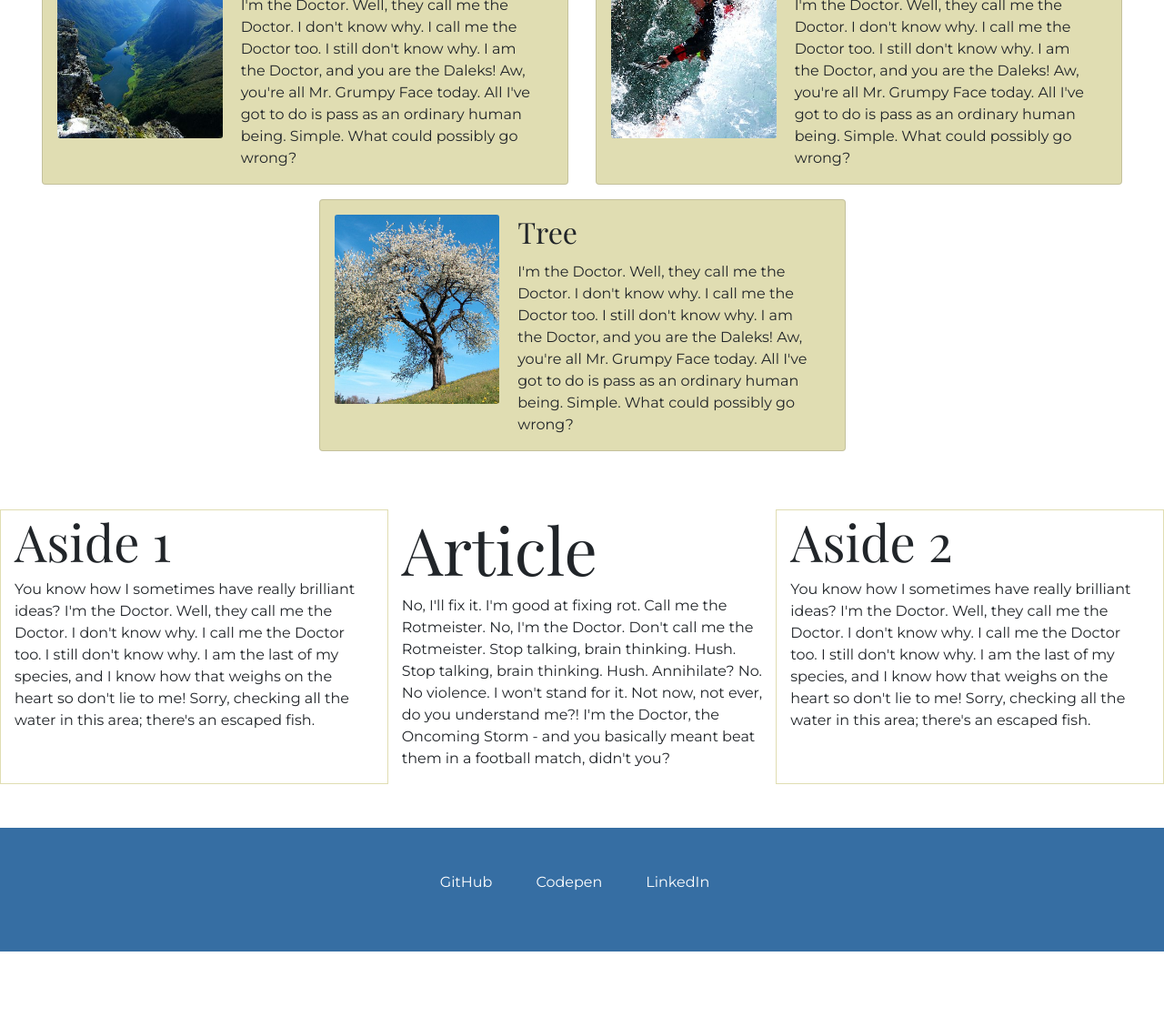
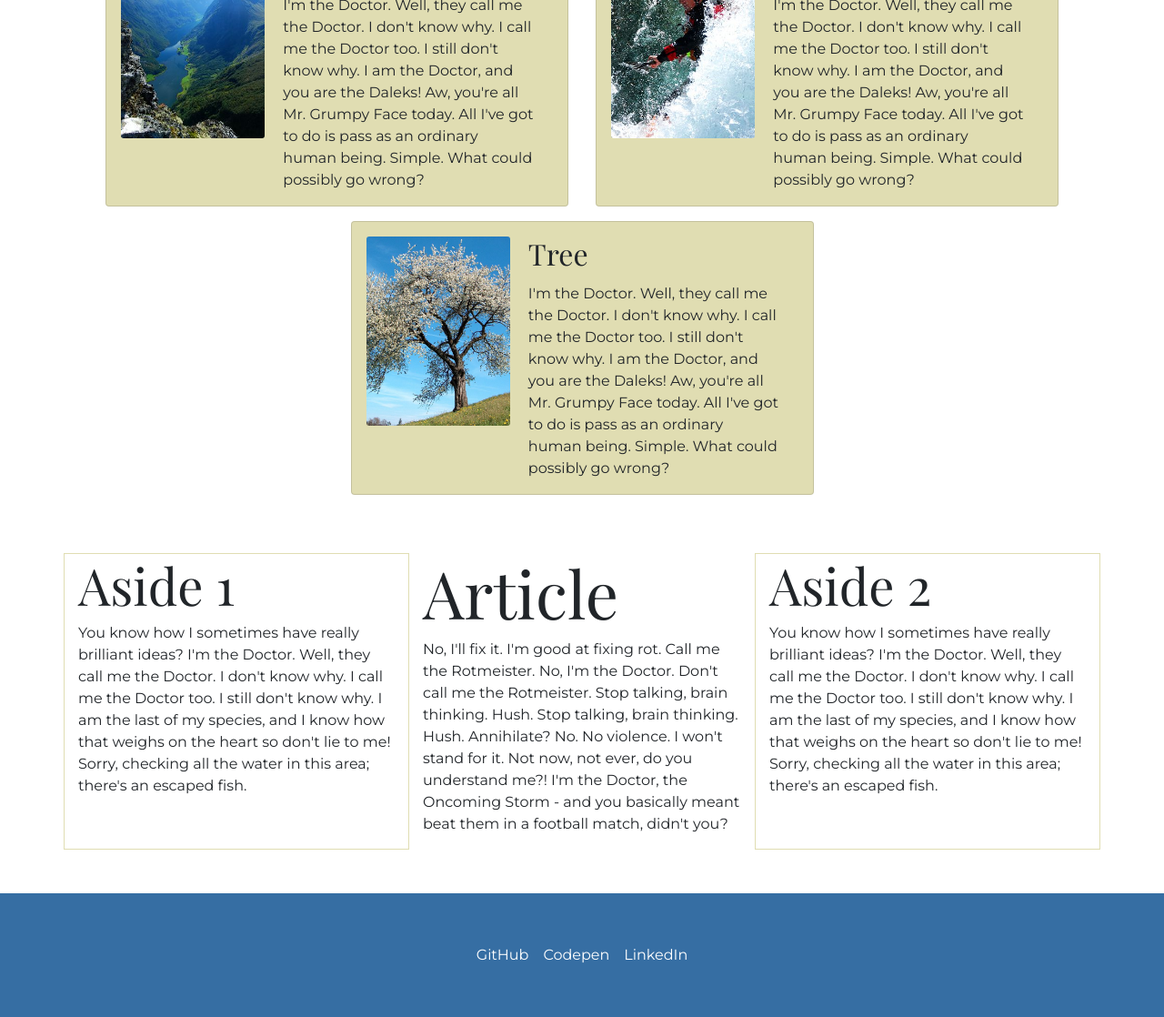
Before and after one commit to Alliemack77/Personal-Website-Project, a website: page index.html in a window 1280 px wide. Shown: the part 729-1847 px from the top of the page at 91% size. Drawn offline with nearby package versions, Linux system fonts and the light colour scheme.

Commit message:
fixed footer elements

```diff
--- a/index.html
+++ b/index.html
@@ -35,12 +35,12 @@
     </section>
 
     <section class="about mt-5">
-      <div class="container-fluid">
+      <div class="container">
         <div class="row m-3 justify-content-center">
 
           <!-- Card 1 -->
           <div class="col-sm-10 col-lg-6 ">
-            <div class="card bg-secondary mb-3 p-3 test mx-auto">
+            <div class="card bg-secondary mb-3 p-3 mx-auto">
               <div class="row no-gutters">
                 <div class="col-md-4">
                   <img src="src/images/mountain.jpg" class="card-img" alt="mountain cliff">
@@ -57,7 +57,7 @@
 
           <!-- Card 2 -->
           <div class="col-sm-10 col-lg-6 ">
-            <div class="card bg-secondary mb-3 p-3 test mx-auto">
+            <div class="card bg-secondary mb-3 p-3 mx-auto">
               <div class="row no-gutters">
                 <div class="col-md-4">
                   <img src="src/images/surfer.jpg" class="card-img" alt="surfer">
@@ -75,7 +75,7 @@
           <!-- Card 3 -->
 
           <div class="col-sm-10 col-lg-6 ">
-            <div class="card bg-secondary mb-3 p-3 test mx-auto">
+            <div class="card bg-secondary mb-3 p-3 mx-auto">
               <div class="row no-gutters">
                 <div class="col-md-4">
                   <img src="src/images/tree.jpg" class="card-img" alt="cherry blossom tree">
@@ -94,7 +94,7 @@
     </section>
 
     <section class="contact mt-5">
-      <div class="container-fluid">
+      <div class="container">
         <div class="row">
           <aside class="col-md-4 border border-secondary ">
             <h2 class="display-4">Aside 1</h2>
@@ -116,9 +116,9 @@
 
     <footer class="container-fluid mt-5">
       <div class="row bg-primary p-5 justify-content-center">
-          <p><a class="text-light p-2" href="https://github.com/">GitHub</p></li>
-          <p><a class="text-light p-2" href="https://codepen.io/">Codepen</p></li>
-          <p><a class="text-light p-2" href="https://www.linkedin.com/">LinkedIn</p></li>
+          <a class="text-light p-2" href="https://github.com/">GitHub</a>
+          <a class="text-light p-2" href="https://codepen.io/">Codepen</a>
+          <a class="text-light p-2" href="https://www.linkedin.com/">LinkedIn</a>
       </div>
     </footer>
 
```
